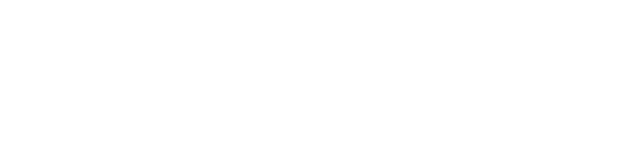
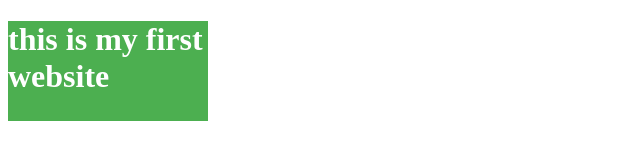
Before and after one commit to Muqeed007/practice-jojo, a plain HTML site: page index.html in a window 1280 px wide. Shown: the whole page, without its empty margins (0-640 px from the left). Drawn offline with Linux system fonts and the light colour scheme.

Commit message:
second commit

```diff
--- /dev/null
+++ b/Styles/style.css
@@ -0,0 +1,6 @@
+.box {
+  width: 200px;
+  height: 100px;
+  background-color: #4CAF50;
+  color: white;
+}
--- a/index.html
+++ b/index.html
@@ -4,8 +4,11 @@
     <meta charset="UTF-8">
     <meta name="viewport" content="width=device-width, initial-scale=1.0">
     <title>hello jojo</title>
+    <link rel="stylesheet" href="Styles/style.css">
 </head>
 <body>
-
+    <div class="box">
+        <h1>this is my first website</h1>
+    </div>
 </body>
 </html>
```
